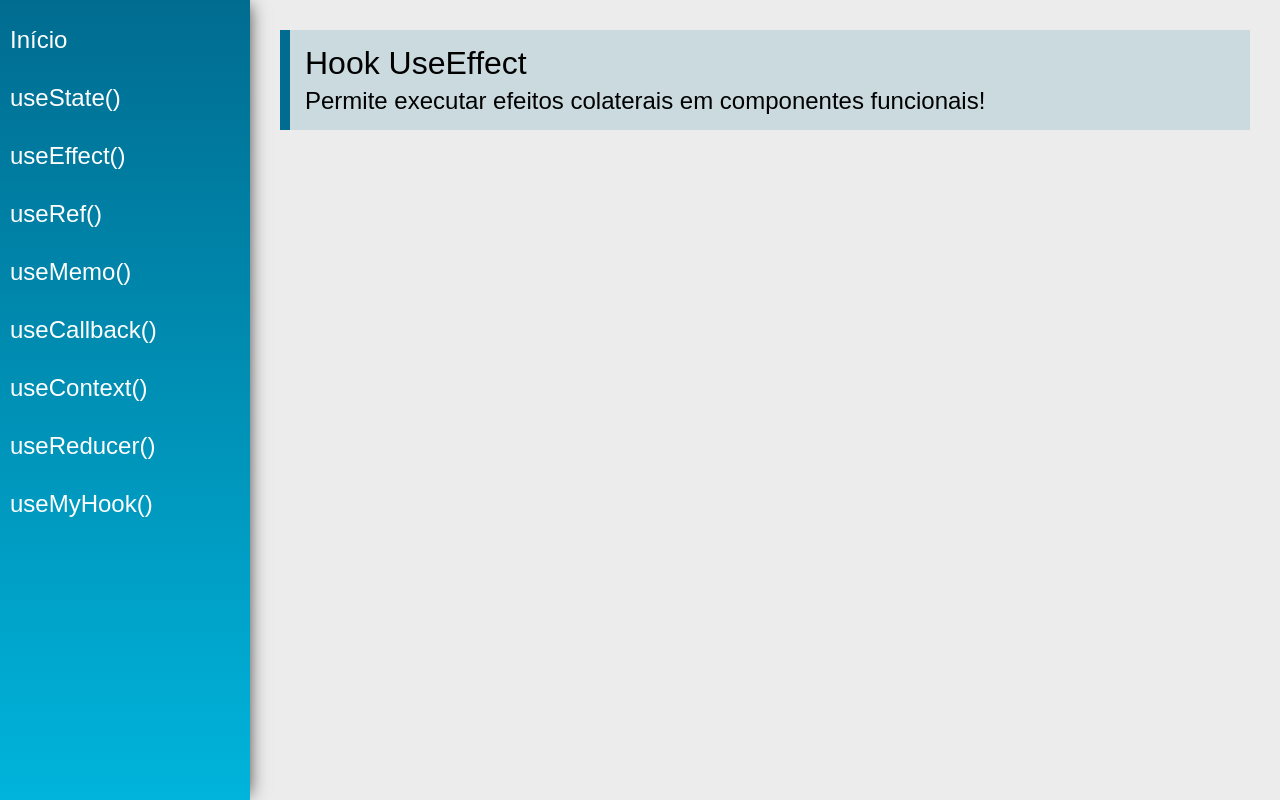
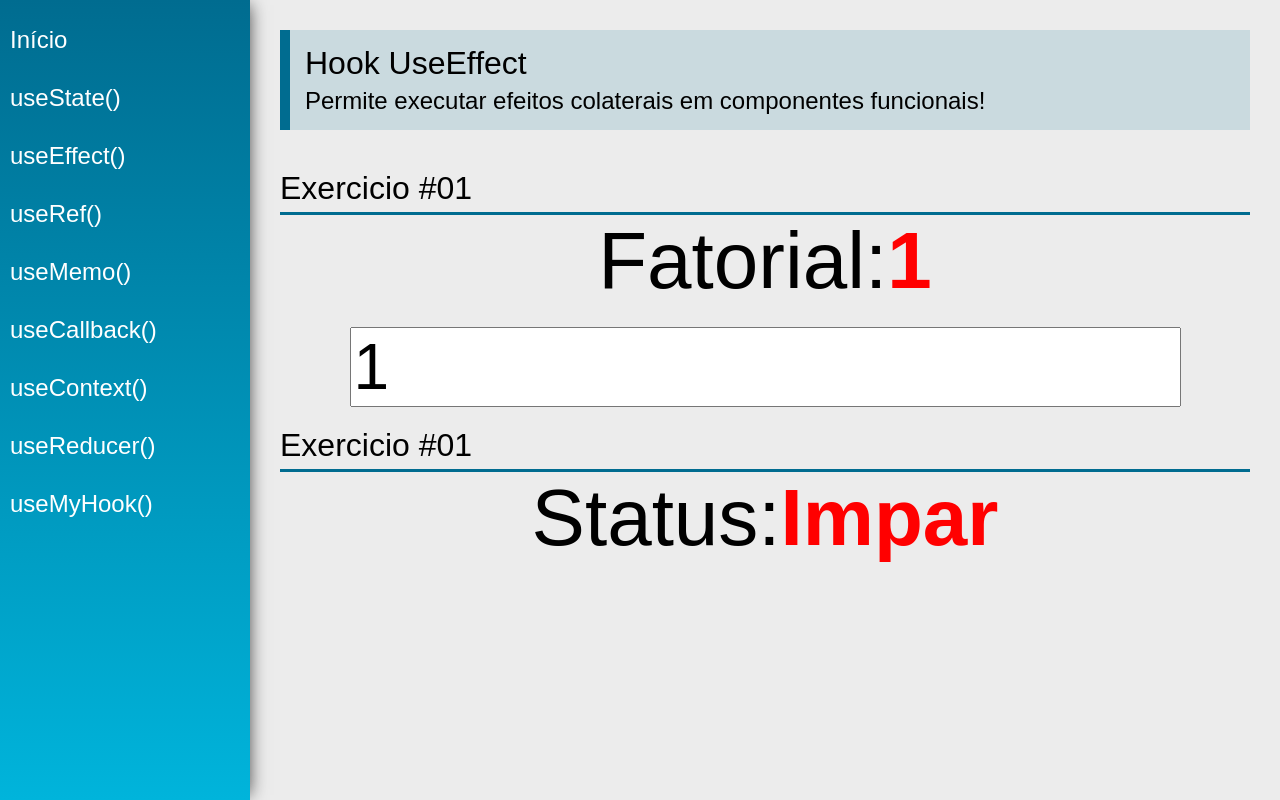
Before and after one commit to matheus-ileck-flooxai/react-hooks, a React (Create React App) app: page /useEffect in a window 1280 px wide. Built offline with nearby package versions, Linux system fonts and the light colour scheme.

Commit message:
feat: add useEffect examples

```diff
--- a/src/views/examples/UseEffect.jsx
+++ b/src/views/examples/UseEffect.jsx
@@ -1,13 +1,60 @@
-import React from 'react'
+import React, { useEffect, useState } from 'react'
 import PageTitle from '../../components/layout/PageTitle'
+import SectionTitle from '../../components/layout/SectionTitle'
+
+function calcFatorial(num){
+    const n = parseInt(num)
+    if(n < 0) return -1
+    if(n === 0) return 1
+
+    return calcFatorial(n - 1) * n
+
+}
 
 const UseEffect = (props) => {
+
+    const [number, setNumber] = useState(1)
+    const [fatorial, setFatorial] = useState(1)
+    const [status, setStatus] = useState("Impár")
+
+
+    useEffect(function(){
+
+        setFatorial(calcFatorial(number))
+
+    }, [number])
+
+    useEffect(function(){
+        setStatus(number % 2 === 0 ? "Par" : "Impar")
+    }, [number])
+
     return (
         <div className="UseEffect">
             <PageTitle
                 title="Hook UseEffect"
                 subtitle="Permite executar efeitos colaterais em componentes funcionais!"
             />
+
+            <SectionTitle title="Exercicio #01"></SectionTitle>
+            <div className="center">
+                <div>
+                    <span className="text">Fatorial:</span>
+                    <span className="text red">{fatorial === -1 ? 'Não existe': fatorial}</span>
+                </div>
+
+                <input type="number" className="input" value={number} onChange={e => setNumber(e.target.value)} />
+
+            </div>
+
+            <SectionTitle title="Exercicio #01"></SectionTitle>
+            <div className="center">
+                <div>
+                    <span className="text">Status:</span>
+                    <span className="text red">{status}</span>
+                </div>
+
+            </div>
+
         </div>
     )
 }
```
